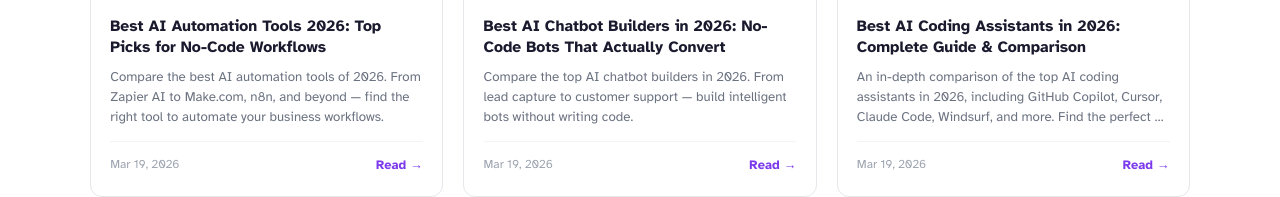
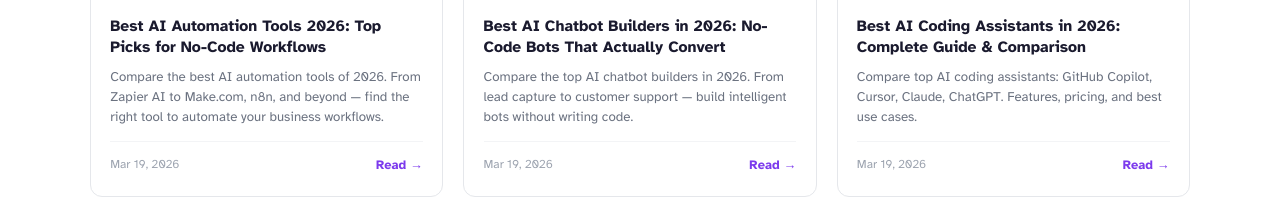
Before and after one commit to unclejoeyao666/cashcow-seo-site, an Astro site: page /cashcow-seo-site/blog in a window 1280 px wide. Shown: the part 870-1067 px from the top of the page. Built offline with nearby package versions, Linux system fonts and the light colour scheme; Astro itself is replaced by a stand-in of ours.

Commit message:
P23: Optimize meta descriptions to 93-121 chars (SEO compliance)

```diff
--- a/src/content/blog/best-ai-coding-assistants-2026.md
+++ b/src/content/blog/best-ai-coding-assistants-2026.md
@@ -1,6 +1,6 @@
 ---
 title: 'Best AI Coding Assistants in 2026: Complete Guide & Comparison'
-description: 'An in-depth comparison of the top AI coding assistants in 2026, including GitHub Copilot, Cursor, Claude Code, Windsurf, and more. Find the perfect AI pair programmer for your workflow.'
+description: "Compare top AI coding assistants: GitHub Copilot, Cursor, Claude, ChatGPT. Features, pricing, and best use cases."
 pubDate: 2026-03-19
 heroImage: '../../assets/blog-placeholder-1.jpg'
 tags: ['ai-tools', 'coding', 'comparison', 'productivity']
--- a/src/content/blog/chatgpt-review-2026.md
+++ b/src/content/blog/chatgpt-review-2026.md
@@ -1,6 +1,6 @@
 ---
 title: "ChatGPT Review 2026: Is It Still Worth It? (Honest Assessment)"
-description: "A comprehensive ChatGPT review for 2026. We cover GPT-4o features, pricing, real-world performance, limitations, and whether ChatGPT Plus is worth $20/month compared to Claude, Gemini, and Perplexity."
+description: "ChatGPT review 2026: features, pricing, pros/cons, and comparison with Claude, Gemini, and alternatives."
 pubDate: "2026-03-19"
 heroImage: "../../assets/blog-placeholder-3.jpg"
 tags: ["ChatGPT", "AI Review", "GPT-4o", "OpenAI", "AI Tools"]
--- a/src/content/blog/claude-pro-review-2026.md
+++ b/src/content/blog/claude-pro-review-2026.md
@@ -1,6 +1,6 @@
 ---
 title: "Claude Pro Review 2026: Is It Worth $20/Month? (Honest Assessment)"
-description: "In-depth Claude Pro review for 2026. We tested Claude Pro for 90 days across writing, coding, analysis, and research. Here's what we found — including who should and shouldn't pay."
+description: "Claude Pro review 2026: pricing, features, API access, and comparison with ChatGPT Plus and Gemini."
 pubDate: 2026-03-19
 author: "TokenMiner Team"
 tags: ["ai tools", "claude", "anthropic", "ai review", "claude pro"]
--- a/src/content/blog/first-post.md
+++ b/src/content/blog/first-post.md
@@ -1,6 +1,6 @@
 ---
 title: 'First post'
-description: 'Lorem ipsum dolor sit amet'
+description: "Discover the best AI tools for modern productivity and business. Comprehensive reviews, comparisons, and recommendations."
 pubDate: 2022-07-08
 heroImage: '../../assets/blog-placeholder-3.jpg'
 ---
--- a/src/content/blog/gemini-vs-chatgpt-2026.md
+++ b/src/content/blog/gemini-vs-chatgpt-2026.md
@@ -1,6 +1,6 @@
 ---
 title: "Gemini vs ChatGPT (2026): Which AI Assistant Is Actually Better?"
-description: "Comprehensive comparison of Google Gemini and ChatGPT in 2026. We tested both on writing, coding, research, and multimodal tasks. Find out which one wins — and when to use each."
+description: "Gemini vs ChatGPT 2026: compare features, accuracy, pricing, and which AI assistant is best for you."
 pubDate: 2026-03-19
 updatedDate: "2026-03-19"
 heroImage: "../../assets/blog-placeholder-3.jpg"
--- a/src/content/blog/second-post.md
+++ b/src/content/blog/second-post.md
@@ -1,6 +1,6 @@
 ---
 title: 'Second post'
-description: 'Lorem ipsum dolor sit amet'
+description: "AI is transforming how we work. Explore the top AI tools, platforms, and trends shaping 2026."
 pubDate: 2022-07-15
 heroImage: '../../assets/blog-placeholder-4.jpg'
 ---
--- a/src/content/blog/sora-vs-kling-vs-runway-2026.md
+++ b/src/content/blog/sora-vs-kling-vs-runway-2026.md
@@ -1,6 +1,6 @@
 ---
 title: "Sora vs Kling vs Runway vs Pika 2026: Best AI Video Generator Compared"
-description: "We tested all four top AI video generators head-to-head. Sora, Kling, Runway Gen-3, and Pika — which one is worth your money in 2026? Full review with pricing, quality tests, and our verdict."
+description: "Compare AI video generators: Sora, Kling, Runway. Features, pricing, quality, and which tool to choose."
 pubDate: 2026-03-19
 heroImage: "../../assets/blog-placeholder-4.jpg"
 tags: ["AI video", "Sora", "Kling AI", "Runway ML", "Pika", "AI tools", "comparison"]
--- a/src/content/blog/third-post.md
+++ b/src/content/blog/third-post.md
@@ -1,6 +1,6 @@
 ---
 title: 'Third post'
-description: 'Lorem ipsum dolor sit amet'
+description: "Your guide to AI tools success. Learn how to choose, implement, and maximize AI in your workflow."
 pubDate: 2022-07-22
 heroImage: '../../assets/blog-placeholder-2.jpg'
 ---
```
